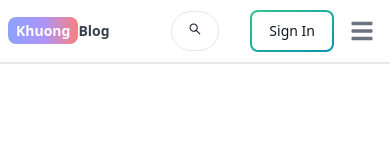
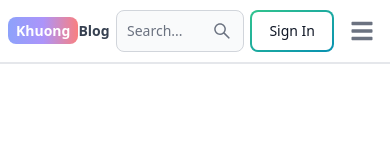
Before and after one commit to phhkhuong18i1/blogApp, a React (Vite) app in the folder client/: page / in a window 390 px wide. Shown: the top 160 px of the page. Built offline with nearby package versions, Linux system fonts and the light colour scheme; no server answers.

Commit message:
fix header

```diff
--- a/client/src/components/Header.jsx
+++ b/client/src/components/Header.jsx
@@ -54,30 +54,18 @@
         </span>
         Blog
       </Link>
-      <form onSubmit={handleSubmit}>
+      <form onSubmit={handleSubmit} >
         <TextInput
           type="text"
           placeholder="Search..."
           rightIcon={AiOutlineSearch}
-          className="hidden lg:inline"
+          className="lg:inline xs:w-32"
           value={searchTerm}
           onChange={(e) => setSearchTerm(e.target.value)}
         />
       </form>
-      <Button className="w-12 h-10 lg:hidden" color="gray" pill>
-        <AiOutlineSearch />
-      </Button>
-      <Navbar.Collapse>
-        <Navbar.Link active={path === "/"} as="div">
-          <Link to="/">Home</Link>
-        </Navbar.Link>
-        <Navbar.Link active={path === "/about"} as="div">
-          <Link to="/about">about</Link>
-        </Navbar.Link>
-        <Navbar.Link active={path === "/projects"} as="div">
-          <Link to="/projects">Projects</Link>
-        </Navbar.Link>
-      </Navbar.Collapse>
+
+
       <div className="flex gap-2 md:order-2">
         <Button
           className="w-12 h-10 hidden sm:inline"
@@ -114,6 +102,17 @@
         )}
         <Navbar.Toggle />
       </div>
+      <Navbar.Collapse>
+        <Navbar.Link active={path === "/"} as="div">
+          <Link to="/">Home</Link>
+        </Navbar.Link>
+        <Navbar.Link active={path === "/about"} as="div">
+          <Link to="/about">about</Link>
+        </Navbar.Link>
+        <Navbar.Link active={path === "/projects"} as="div">
+          <Link to="/projects">Projects</Link>
+        </Navbar.Link>
+      </Navbar.Collapse>
     </Navbar>
   );
 };
--- a/client/tailwind.config.js
+++ b/client/tailwind.config.js
@@ -1,5 +1,5 @@
 const flowbite = require("flowbite-react/tailwind");
-
+const defaultTheme = require('tailwindcss/defaultTheme')
 /** @type {import('tailwindcss').Config} */
 export default {
   content: [
@@ -8,6 +8,10 @@
     flowbite.content()
   ],
   theme: {
+    screens: {
+      'xs': { 'max' : '480px'},
+      ...defaultTheme.screens,
+    },
     extend: {},
   },
   plugins: [
```
